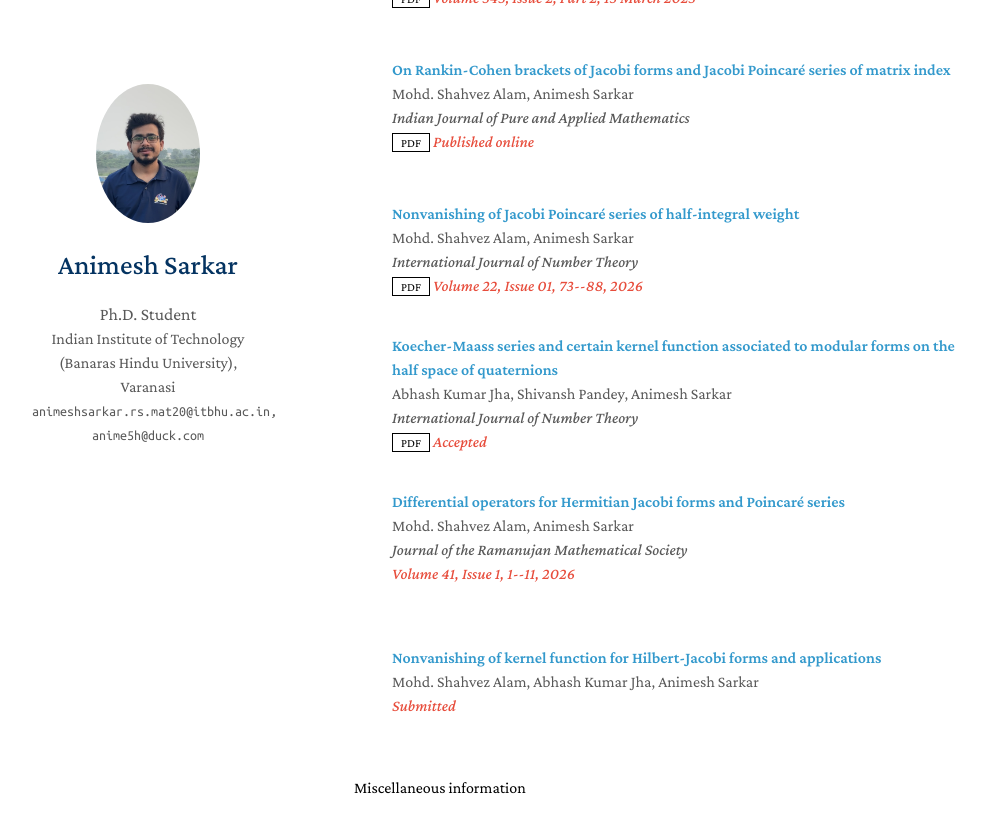
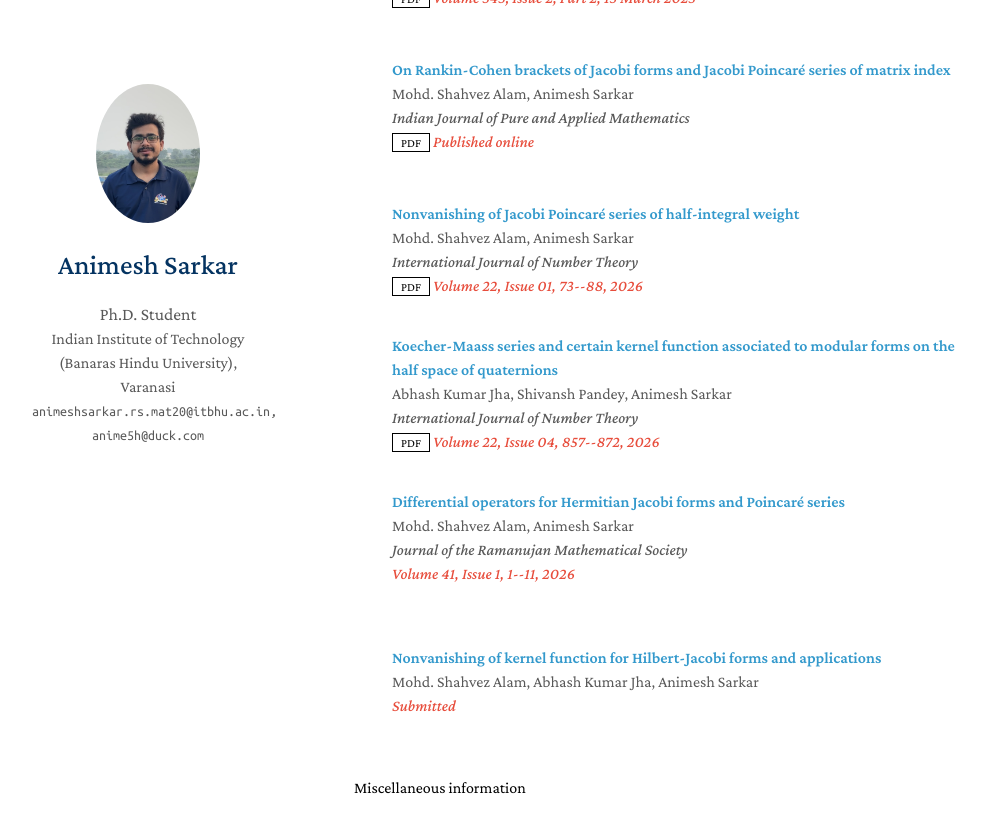
Before and after one commit to 4nimesh/4nimesh.github.io, a Jekyll site: the page built from index.md, in a window 1280 px wide and 900 px high, scrolled down 1666 px. Shown: the top 833 px of the window, without its empty margins (128-1113 px from the left). Built offline with Jekyll 4.4.1, drawn with Linux system fonts in a browser that asks for light colours; a style sheet for code colours, icons or effects is not loaded.

Commit message:
Update publications.yml

```diff
--- a/_data/publications.yml
+++ b/_data/publications.yml
@@ -48,7 +48,7 @@ main:
     authors: Abhash Kumar Jha, Shivansh Pandey, Animesh Sarkar
     conference: International Journal of Number Theory
     pdf: https://doi.org/10.1142/S1793042126500478
-    notes: Accepted
+    notes: Volume 22, Issue 04, 857--872, 2026
 
   - title: Differential operators for Hermitian Jacobi forms and Poincaré series
     authors: Mohd. Shahvez Alam, Animesh Sarkar
```
